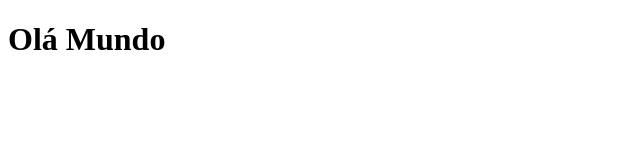
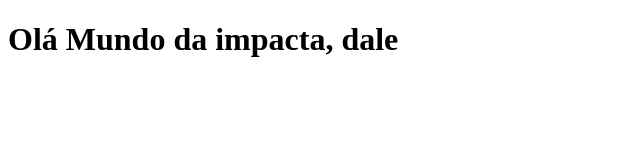
Before and after one commit to Arsolyse/DevOps, a plain HTML site: page index.html in a window 1280 px wide. Shown: the whole page, without its empty margins (0-640 px from the left). Drawn offline with Linux system fonts and the light colour scheme.

Commit message:
segunda alteracao

```diff
--- a/index.html
+++ b/index.html
@@ -5,6 +5,6 @@
     <title>Page Title</title>
 </head>
 <body>
-    <h1>Olá Mundo</h1>
+    <h1>Olá Mundo da impacta, dale</h1>
 </body>
 </html>
```
